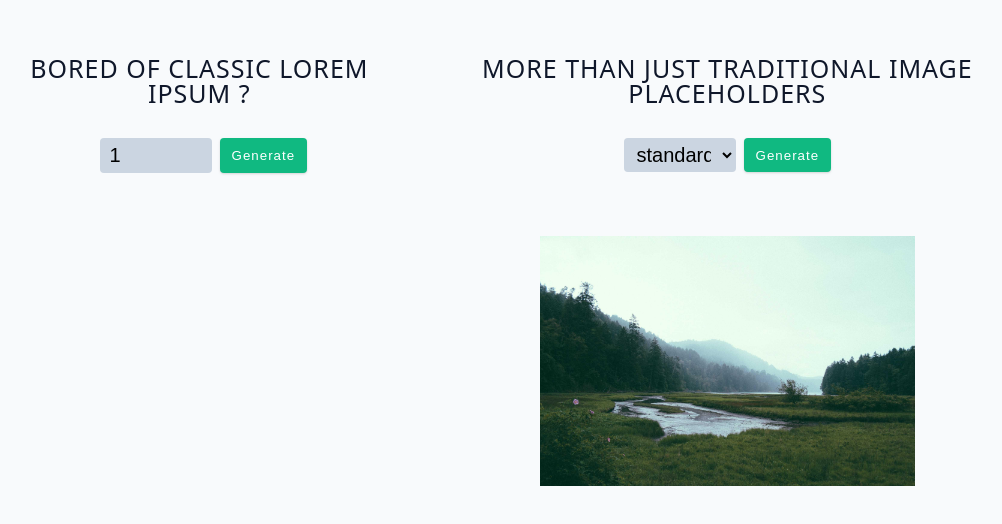
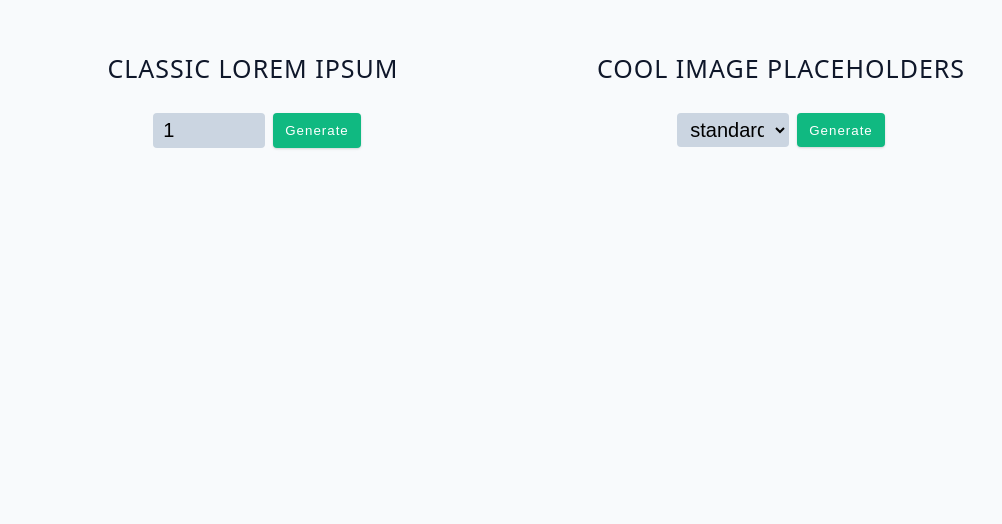
Before and after one commit to zayzou/Lorem-Pics, a React (Vite) app: page / in a window 1280 px wide. Shown: the part 104-628 px from the top of the page, without its empty margins (123-1125 px from the left). Built offline with nearby package versions, Linux system fonts and the light colour scheme.

Commit message:
restructuring code

```diff
--- a/src/component/Image.jsx
+++ b/src/component/Image.jsx
@@ -1,16 +1,24 @@
 import { useState } from "react";
-import defaultJpg from "../../public/default.jpg";
 export function Image() {
-  const [options, setOptions] = useState("standard");
+  const url = "https://picsum.photos/1200/800";
+  const [option, setOptions] = useState("standard");
+  const [img, setImage] = useState("");
   const handleSubmit = (e) => {
     e.preventDefault();
-    console.log(submit);
+    const newUrl = option === "standard" ? `${url}?random=1` : `${url}?${option}?random=1`;
+    console.log("fetching image from " + newUrl);
+    setImage(newUrl);
+  };
+
+  const handleOptionChange = (e) => {
+    console.log(e.target.value);
+    setOptions(e.target.value);
   };
   return (
     <section>
-      <h4>more than just traditional image placeholders</h4>
+      <h4>Cool image placeholders</h4>
       <form className="lorem-form" onSubmit={handleSubmit}>
-        <select name="" id="">
+        <select value={option} onChange={handleOptionChange}>
           <option>standard</option>
           <option>grayscale</option>
           <option>blur</option>
@@ -20,7 +28,9 @@ export function Image() {
         </button>
       </form>
       <article className="lorem-image">
-        <img src={defaultJpg} alt="" />
+        <a href={img} target="blank">
+          <img src={img} alt="" />
+        </a>
       </article>
     </section>
   );
--- a/src/component/Text.jsx
+++ b/src/component/Text.jsx
@@ -19,7 +19,7 @@ export function Text() {
   };
   return (
     <section>
-      <h4>Bored of classic lorem ipsum ? </h4>
+      <h4>Classic lorem ipsum </h4>
       <form className="lorem-form" onSubmit={handleSubmit}>
         <label htmlFor="amount"></label>
         <input
--- a/src/index.css
+++ b/src/index.css
@@ -261,6 +261,9 @@ ul {
   max-width: 80rem;
   margin: 10rem auto;
 }
+.section-center section{
+  width: 100%
+}
 .section-center h4 {
   text-transform: uppercase;
   text-align: center;
```
